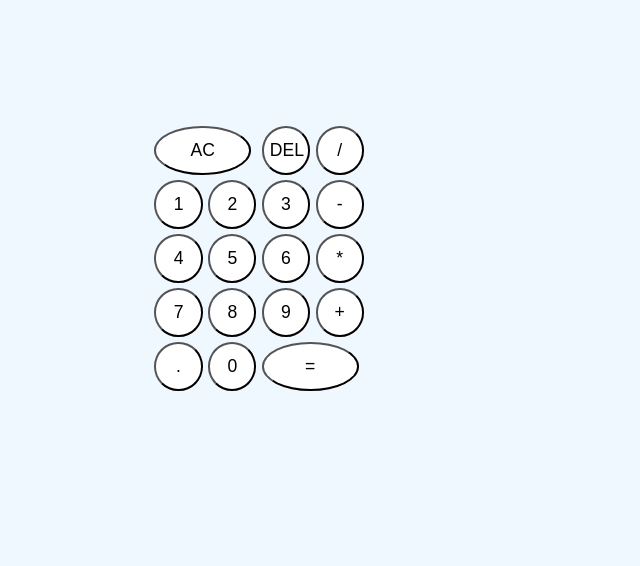
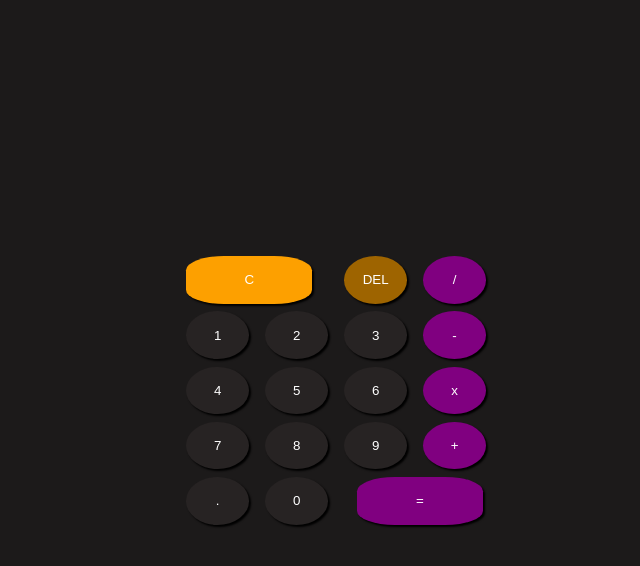
Before and after one commit to Obeleaustin/Calculator, a plain HTML site: page index.html in a window 1280 px wide. Shown: the whole page, without its empty margins (296-936 px from the left). Drawn offline with Linux system fonts and the light colour scheme.

Commit message:
my  calculator

```diff
--- a/index.css
+++ b/index.css
@@ -1,60 +1,77 @@
 body{
-    background-color: aliceblue;
+    margin-top: 60%;
+    background-color: #1c1a1a;
 }
 #calculator{
-    width: 17%;
-    margin-left: 35%;
-    margin-top: 10%;
-}
-#calculator > div > div{
-    font-size: 130%;
-    display: visible;
-    color: black;
-    background-color: white;
+    width: 70%;
+    padding-left: 15%;
 }
 #grid-container{
+    width:100%;
     display: grid;
-    grid-template-columns: 25% 25% 25% 25%;
-    column-gap: -101%;
-    row-gap: 20%;
+    grid-template-columns: 25% 25% 25% 25%;;
+    row-gap: 45%;
+
+}
+#current-input{
+    position: absolute;
+    top: 29%;
+    left: 20%;
+    text-align: end;
+    color: white;
+    width: 55%;
+    height: 5%;
 }
 button{
-    font-size: 110%;
-    height: 180%;
-    width: 90%;
-    background-color: white;
     border-radius: 50%;
+    border: none;
+    height: 280%;
+    width: 80%;
+    box-shadow: 2px 2px 2px black;
+}
+.numbers{
+    color: white;
+    background-color: #272323;
+}
+.operators{
+    color: white;
+    background-color: purple;
+}
+#clearAll{
+    color: white;
+    background-color: rgb(253, 160, 0);
+}
+#delete{
+    color: white;
+    background-color: rgb(158, 100, 0);
+}
+#equalto{
+    color: white;
+    background-color: purple;
+    margin-left: 8%;
 }
 .span-two{
     grid-column: span 2;
+    border-radius: 30% 30%;
 }
 
-@media screen and (max-width: 450px) {
+@media screen and (min-width: 500px) {
     body{
-        background-color: rgb(50, 77, 100) !important;
+        margin-top: 20%;
+        background-color: #1c1a1a;
     }
     #calculator{
-        width: 70%;
-        margin-left: 15%;
-        margin-top: 10%;
-    }
-    #calculator > div > div{
-        font-size: 130%;
-        display: visible;
-        color: black;
-        background-color: white;
+        width: 25%;
+        padding-left: 37.5%;
     }
     #grid-container{
-        display: grid;
-        grid-template-columns: 25% 25% 25% 25%;
-        column-gap: -101%;
-        row-gap: 20%;
+        row-gap: 45%;
+
     }
-    button{
-        font-size: 110%;
-        height: 180%;
-        width: 90%;
-        background-color: white;
-        border-radius: 50%;
+    #current-input{
+        position: absolute;
+        top: 29%;
+        left: 19%;
+        width: 40%;
     }
 }
--- a/index.html
+++ b/index.html
@@ -8,13 +8,11 @@
     <link rel="stylesheet" href="index.css">
 </head>
 <body>
+    <div id="current-input" class="currentinput" ></div>
     <div id="calculator">
-        <div id="inp">
-            <div id="current-input" class="currentinput" ></div>
-        </div>
         <div id="grid-container">
 
-            <button class="span-two" id="clearAll">AC</button>
+            <button class="span-two" id="clearAll">C</button>
             <button id="delete">DEL</button>
             <button class="operators" value="/">/</button>
             <button class="numbers" value="1">1</button>
@@ -24,7 +22,7 @@
             <button class="numbers" value="4">4</button>
             <button class="numbers" value="5">5</button>
             <button class="numbers" value="6">6</button>
-            <button class="operators" value="x">*</button>
+            <button class="operators" value="x">x</button>
             <button class="numbers" value="7">7</button>
             <button class="numbers" value="8">8</button>
             <button class="numbers" value="9">9</button>
--- a/index.js
+++ b/index.js
@@ -55,14 +55,13 @@ console.log(clearAllButton)
 console.log(equalToButton)
 let firstSet = '';
 let secondSet = '';
-// let thirdSet = '';
 // let fourthSet = '';
 // let fifthSet = '';
 let opValue = operationButton.values;
 console.log(opValue);
 let part1 = true;
-let part2 = false;
 // let part3 = true;
+//currentInputElement = document.getElementById("current-input").removeAttribute("hidden");
 
 
 
@@ -87,14 +86,14 @@ numberButton.forEach((button)=>{
             secondSet += ev.target.value;
             currentInputElement.innerHTML = secondSet;
         }
-        if(part2 === false){
-            if(thirdSet.length === 5){
-                currentInputElement.innerHTML = 'max values reaached';
-                return;
-            }
-            thirdSet += ev.target.value;
-            currentInputElement.innerHTML = thirdSet;
-        }
+        // if(part2 === true){
+        //     if(thirdSet.length === 5){
+        //         currentInputElement.innerHTML = 'max values reaached';
+        //         return;
+        //     }
+        //     thirdSet += ev.target.value;
+        //     currentInputElement.innerHTML = thirdSet;
+        // }
         // if(!part2 === true){
             //     if(fourthSet.length === 5){
                 //         currentInputElement.innerHTML = 'max values reaached';
@@ -187,6 +186,7 @@ equalToButton.addEventListener('click',(event)=>{
         firstSet = ''
         secondSet = ''
         part1 = true
+
     }
     if(operate === '-'){
         let result= Number(firstSet)  -  Number(secondSet)
```
